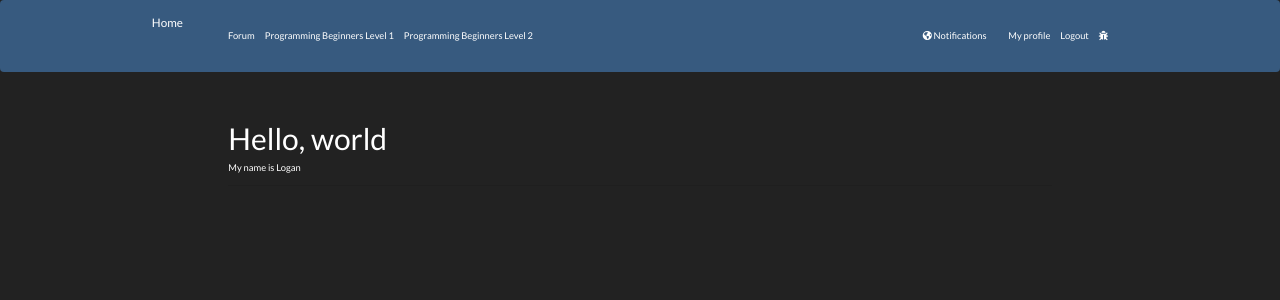
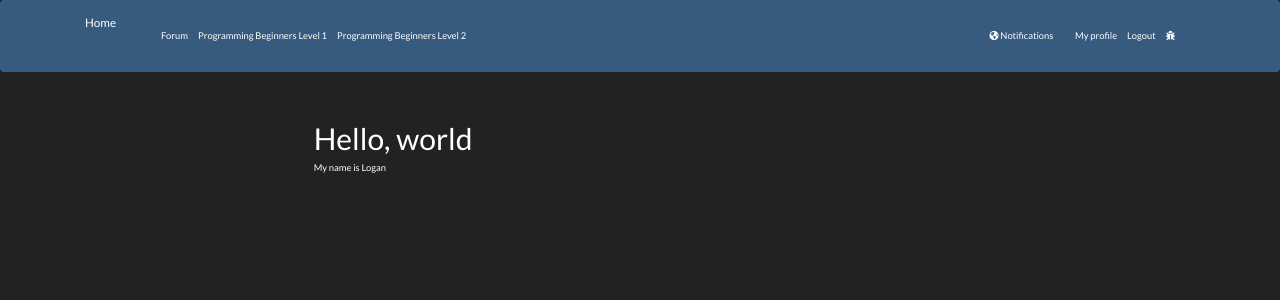
Before and after one commit to gorel/personal-site, a Python web app: template personal_site/templates/about.html in a window 1280 px wide. Shown: the top 300 px of the page. Run offline with Jinja, Linux system fonts and the light colour scheme; the template is opened without the code that fills it, so the values that code supplies are empty; some libraries are stand-ins or nearby versions.

Commit message:
Limit center column width on larger screens

```diff
--- a/personal_site/static/custom.css
+++ b/personal_site/static/custom.css
@@ -2,15 +2,14 @@
   top: 75px;
 }
 
-@media (min-width: 992px) {
-  .container {
+@media(min-width: 992px) {
+  .container-fluid {
+    max-width: 90%;
+  }
+}
+
+@media(min-width: 1200px) {
+  .container-fluid {
     max-width: 80%;
   }
 }
-
-/* Things get messed up here because navbar goes on two lines */
-@media (min-width: 992px) and (max-width: 1311px) {
-  .lhs-sticky {
-    top: 120px;
-  }
-}
--- a/personal_site/templates/base.html
+++ b/personal_site/templates/base.html
@@ -30,11 +30,11 @@
   <div class="container-fluid">
     <div class="row">
 
-      <div class="col-sm-2 sidenav">
+      <div class="col-md-2 sidenav">
         {% block lhs_content %}{% endblock %}
       </div>
 
-      <div class="col-sm-8 text-left">
+      <div class="col-md-8 text-left">
         {% with messages = get_flashed_messages(with_categories=true) %}
         {% if messages %}
             <div class="alert-list center-block">
@@ -62,7 +62,7 @@
         {# prev/next page #}
         {% block pagination %}
           <div class="row">
-            <div class="col-sm-2">
+            <div class="col-md-2">
               <ul class="pager navbar-nav">
                 <li class="nav-item">
                   {% block pagination_prev %}
@@ -74,7 +74,7 @@
               </ul>
             </div>
 
-            <div class="offset-sm-8 col-sm-2">
+            <div class="offset-md-8 col-md-2">
               <ul class="pager navbar-nav">
                 <li class="nav-item">
                   {% block pagination_next -%}
@@ -89,7 +89,7 @@
         {% endblock %}
       </div>
 
-      <div class="col-sm-2 sidenav">
+      <div class="col-md-2 sidenav">
         {% block rhs_content %}{% endblock %}
       </div>
     </div>
```
Also changed, not shown: README.md.
